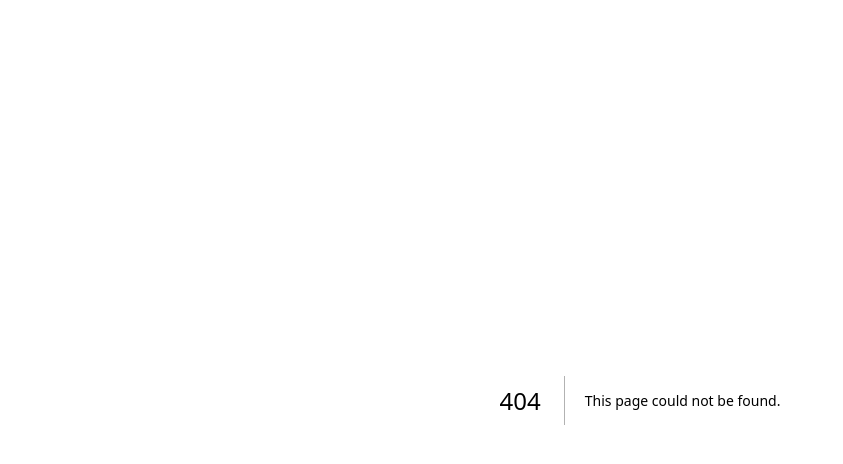
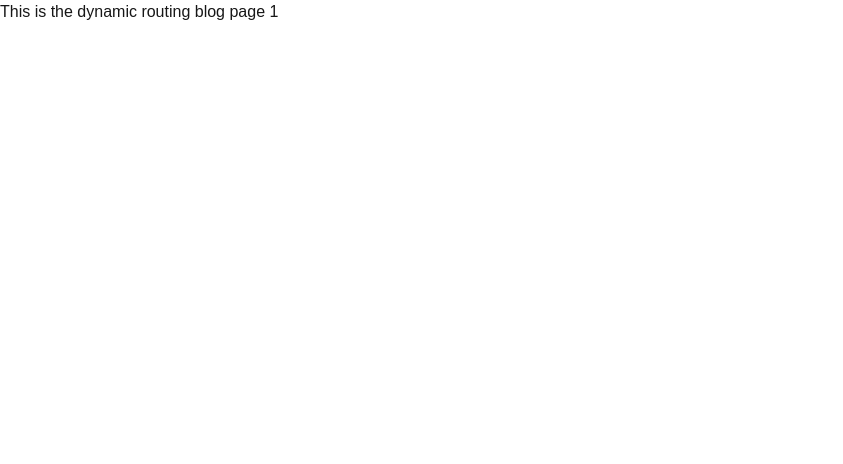
Before and after one commit to Shahid6516/Next_js, a Next.js app: page /blog/1 in a window 1280 px wide. Before the commit this address had no page. Shown: the top 464 px of the page, without its empty margins (0-843 px from the left). Built offline with nearby package versions, Linux system fonts and the light colour scheme.

Commit message:
feat: add About and Blog components with basic structure

```diff
--- /dev/null
+++ b/app/about/abt/page.tsx
@@ -0,0 +1,7 @@
+export default function abt(){
+    return(
+        <>
+        <h1>This is the Abt page</h1>
+        </>
+    )
+}
--- /dev/null
+++ b/app/blog/[id]/page.tsx
@@ -0,0 +1,8 @@
+export default async function Blog({params}){
+    const {id} = await params;
+    return(
+        <>
+        <h1>This is the dynamic routing blog page {id}</h1>
+        </>
+    )
+}
--- /dev/null
+++ b/app/blog/page.tsx
@@ -0,0 +1,7 @@
+export default function Blogs(){
+    return(
+        <>
+        <h1>This is the list of blogs</h1>
+        </>
+    )
+}
```
